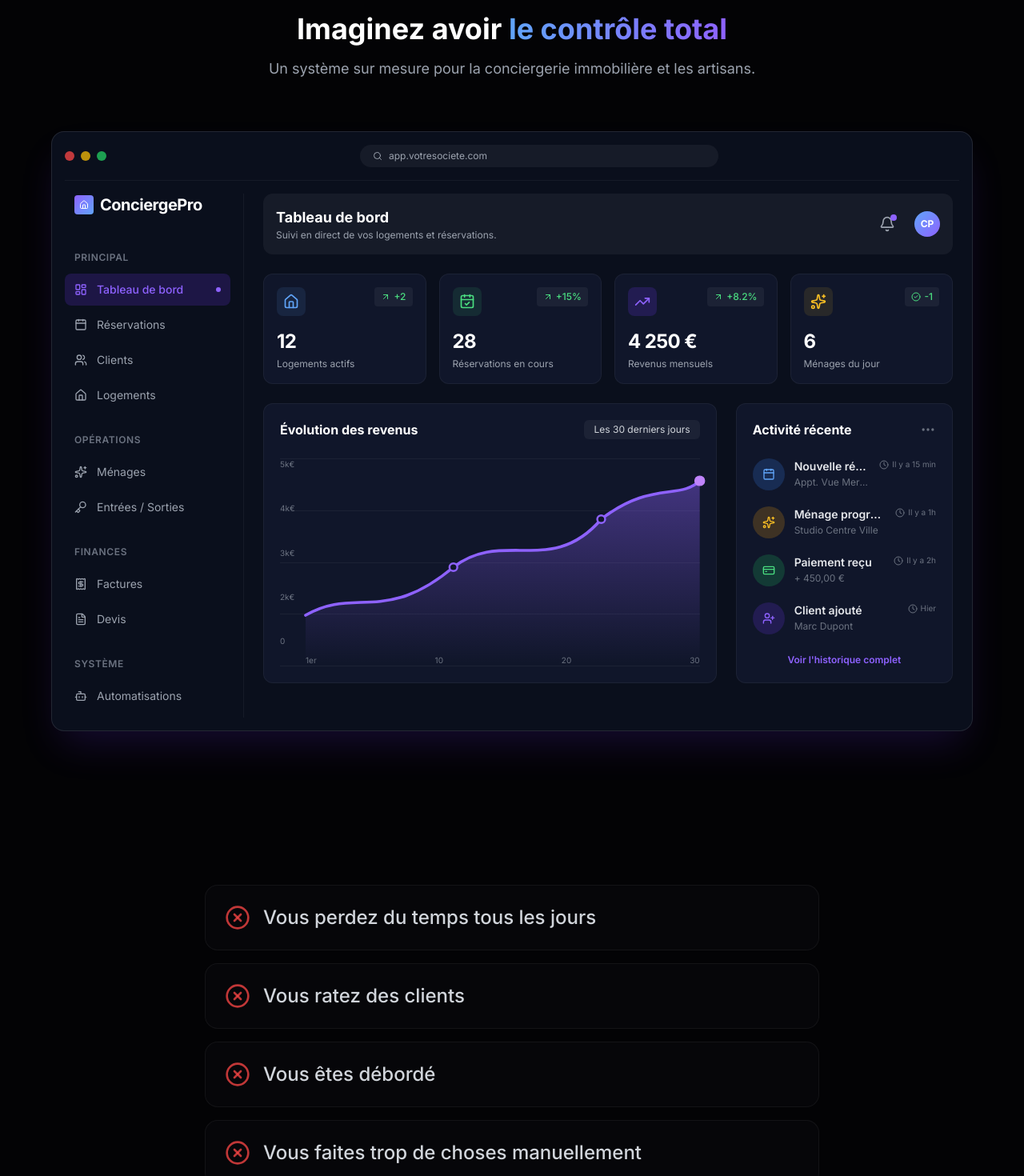
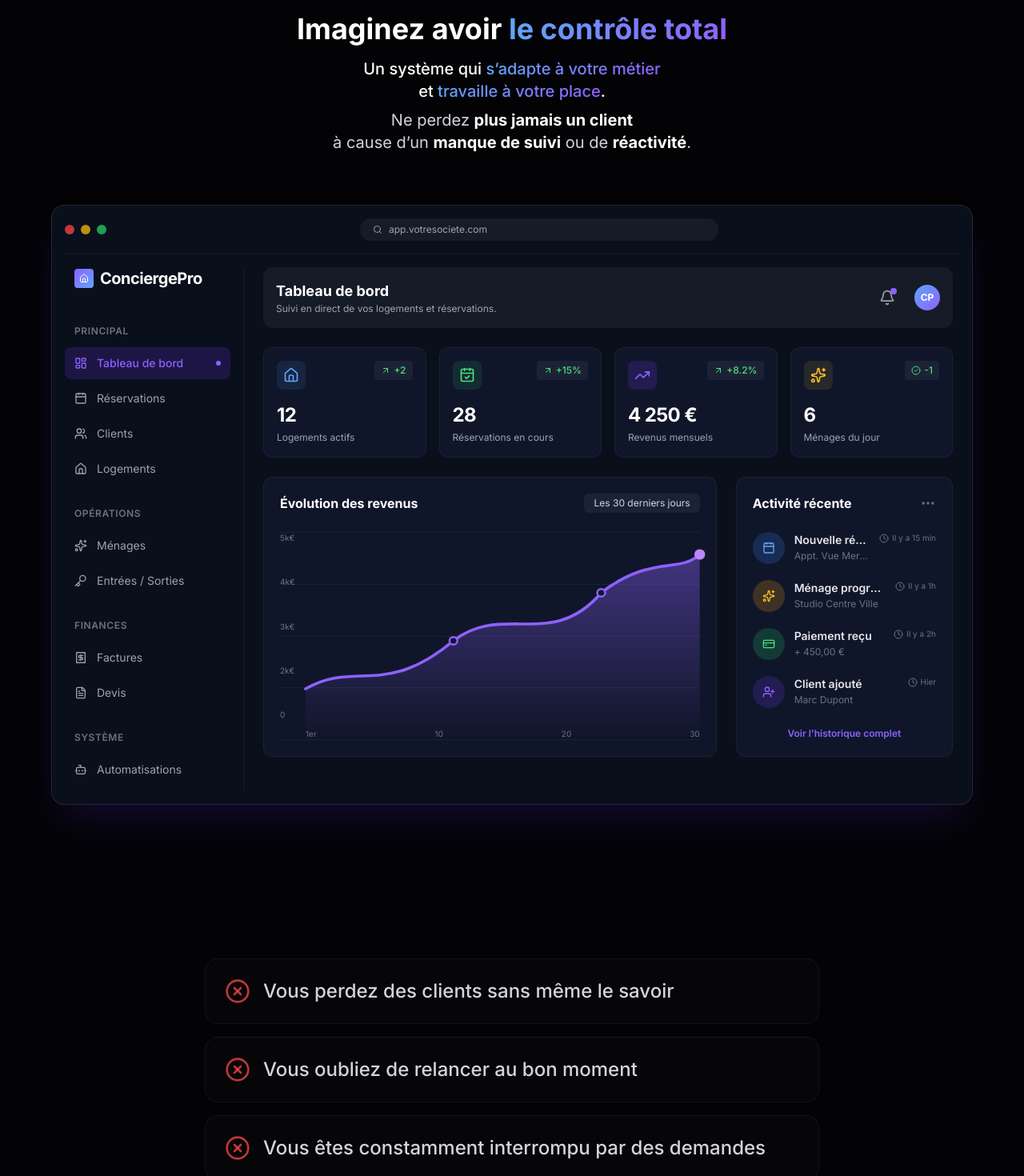
Before and after one commit to DigitalPulseAgency/SITE-AGENCE, a React (Vite) app: page / in a window 1280 px wide. Shown: the part 880-2350 px from the top of the page at 80% size. Built offline with nearby package versions, Linux system fonts and the light colour scheme.

Commit message:
feat: update copy in mockup and problem sections

```diff
--- a/src/components/sections/MockupSection.jsx
+++ b/src/components/sections/MockupSection.jsx
@@ -20,7 +20,16 @@ export function MockupSection() {
           >
             Imaginez avoir <span className="text-transparent bg-clip-text bg-gradient-to-r from-secondary-light to-primary-light">le contrôle total</span>
           </motion.h2>
-          <p className="text-gray-400 text-lg">Un système sur mesure pour la conciergerie immobilière et les artisans.</p>
+          <div className="space-y-2 mt-4 text-lg md:text-xl font-medium">
+            <p className="text-white">
+              Un système qui <span className="text-transparent bg-clip-text bg-gradient-to-r from-secondary-light to-primary-light">s’adapte à votre métier</span><br className="hidden sm:block"/>
+              et <span className="text-transparent bg-clip-text bg-gradient-to-r from-secondary-light to-primary-light">travaille à votre place</span>.
+            </p>
+            <p className="text-gray-300 font-normal">
+              Ne perdez <strong className="text-white">plus jamais un client</strong><br className="hidden sm:block"/>
+              à cause d’un <strong className="text-white">manque de suivi</strong> ou de <strong className="text-white">réactivité</strong>.
+            </p>
+          </div>
         </div>
 
         {/* Realistic Dashboard Mockup */}
--- a/src/components/sections/ProblemSection.jsx
+++ b/src/components/sections/ProblemSection.jsx
@@ -3,10 +3,10 @@ import { XCircle } from 'lucide-react';
 
 export function ProblemSection() {
   const problems = [
-    "Vous perdez du temps tous les jours",
-    "Vous ratez des clients",
-    "Vous êtes débordé",
-    "Vous faites trop de choses manuellement"
+    "Vous perdez des clients sans même le savoir",
+    "Vous oubliez de relancer au bon moment",
+    "Vous êtes constamment interrompu par des demandes",
+    "Votre business dépend entièrement de vous"
   ];
 
   return (
@@ -37,7 +37,7 @@ export function ProblemSection() {
             className="mt-16 text-center"
           >
             <p className="text-2xl md:text-3xl font-semibold text-white">
-              Et le problème, c'est que ça se répète <span className="text-red-400">chaque jour.</span>
+              Et pendant ce temps, <span className="text-red-500">vos concurrents récupèrent ces clients</span> à votre place.
             </p>
           </motion.div>
         </div>
```
